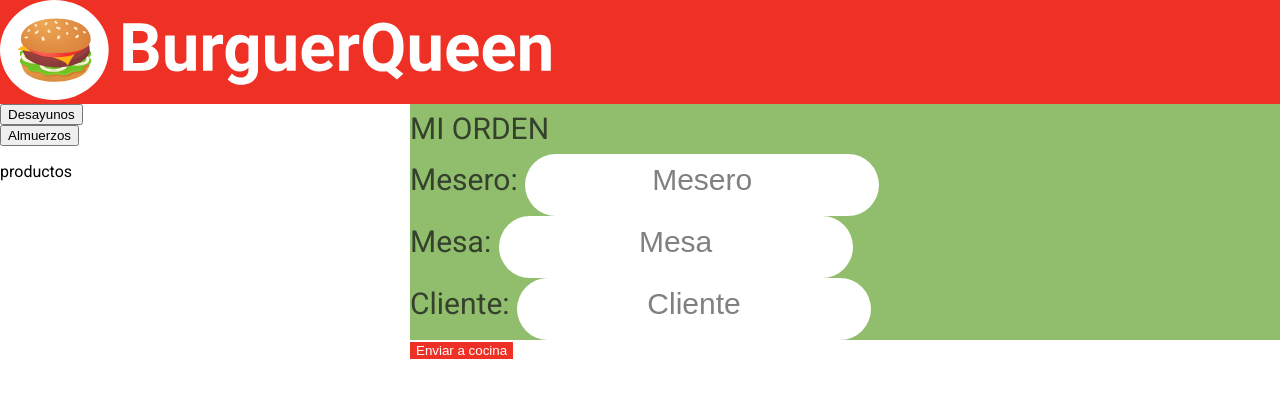
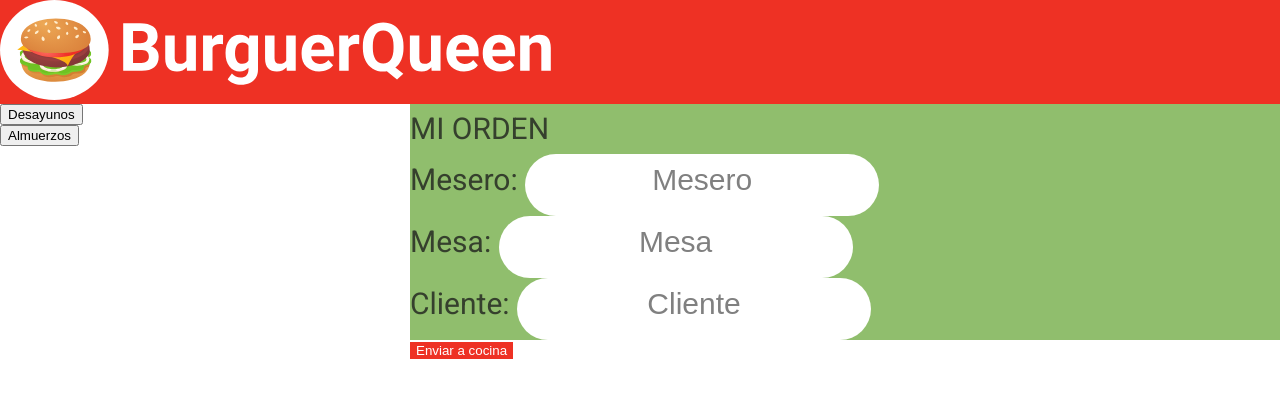
Before and after one commit to yajepanta/LIM013-fe-burger-queen-api-client, a React (Create React App) app in the folder burguer-queen-react/: page /home in a window 1280 px wide. Shown: the top 398 px of the page. Built offline with nearby package versions, Linux system fonts and the light colour scheme; the HTML template or start-up script is replaced by a standard one.

Commit message:
trabajando en filtrar órdenes repetidas

```diff
--- a/burguer-queen-react/src/pages/Home/Home.js
+++ b/burguer-queen-react/src/pages/Home/Home.js
@@ -1,4 +1,4 @@
-import React from 'react';
+import React, { useState} from 'react';
 import '../Home/Home.css';
 import Label from '../../commons/Input/Label/Label';
 import Input from '../../commons/Input/Input';
@@ -7,21 +7,41 @@ import Menu from './components/Menu/Menu';
 import Products from './components/Products/Products';
 
 const Home = () => {
+    const [productData, setProductData] = useState([]);
+    const [order, setOrder] = useState([]);
+
     const filterByCategory = (name) => {
         fetch('http://localhost:5000/products')
         .then((resp) => resp.json())
         .then((resp) => resp.filter(el => el.type===name))
+        .then (resp => setProductData(resp))
         .catch(err=> console.log(err));
     };
+
+    const handleProduct = (id) => {
+        const productId = parseInt(id)
+        if (productId > 0){
+            const orders = productData.filter((el)=> {return el._id === productId;});
+            const repetido = order.forEach(el => {return console.log(el)})
+            console.log('lista de ordenes:', order, 'typeof order', typeof order, 'array de repetidos:', repetido);
+            /* if (repetido.length > 1) {
+                console.log('me repito');
+            } else {
+                console.log('no me repito');
+            } */
+            /* console.log('order:', order, 'orders:', orders); */
+        return setOrder(prevState => [...prevState, orders]);;
+        }
+    }
 
     return (
         <div>
             <Nav className="nav-bar"/>
             <div className="home-view">
-                <div className="products">
+                <div className="products" onClick={ (e) => handleProduct(e.target.id) }>
                     <Menu
                             text='Desayunos'
-                            id='dia'
+                            id='breakfast'
                             name='breakfast'
                             filterByCategory={filterByCategory} />
                     <Menu
@@ -29,7 +49,18 @@ const Home = () => {
                             id='lunch'
                             name='lunch'
                             filterByCategory={filterByCategory} />
-                    <Products text='productos'/>
+
+                    {productData.map(product => {
+                        return <Products
+                                    key={product._id}
+                                    props={{
+                                        "id": product._id,
+                                        "name":product.name,
+                                        "price": product.price
+                                    }}
+                                    handleProduct={handleProduct}/>
+                    })}
+
                 </div>
 
                 <div className="order">
--- a/burguer-queen-react/src/pages/Home/components/Products/Products.css
+++ b/burguer-queen-react/src/pages/Home/components/Products/Products.css
@@ -0,0 +1,7 @@
+.product-card{
+    background-color: #D48000;
+    color: #ffffff;
+    height: 100px;
+    width: 100px;
+    border-radius: 10px;
+}
--- a/burguer-queen-react/src/pages/Home/components/Products/Products.jsx
+++ b/burguer-queen-react/src/pages/Home/components/Products/Products.jsx
@@ -1,10 +1,11 @@
 import React from 'react';
 import './Products.css';
 
-const Products = ({text}) => {
+const Products = ({props, /* handleProduct */}) => {
     return (
-        <div>
-            <p> {text} </p>
+        <div id={props.id} className="product-card" /* onClick={ (e) => handleProduct(e.target.id) } */>
+            <p> {props.name} </p>
+            <p> s/ {props.price}</p>
         </div>
     );
 }
```
Also changed, not shown: 1 other file (tests, documents, lock files or other folders).
